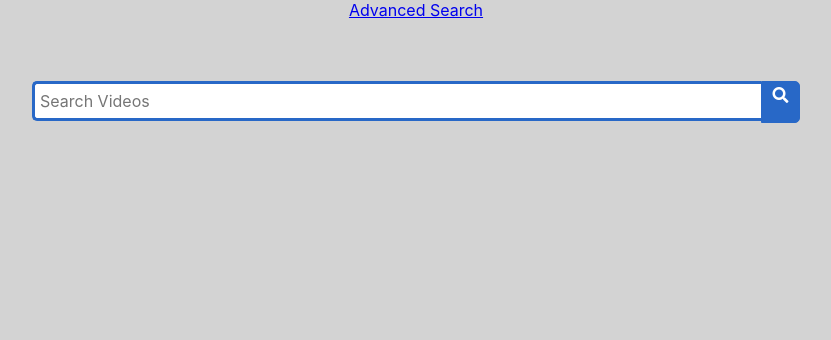
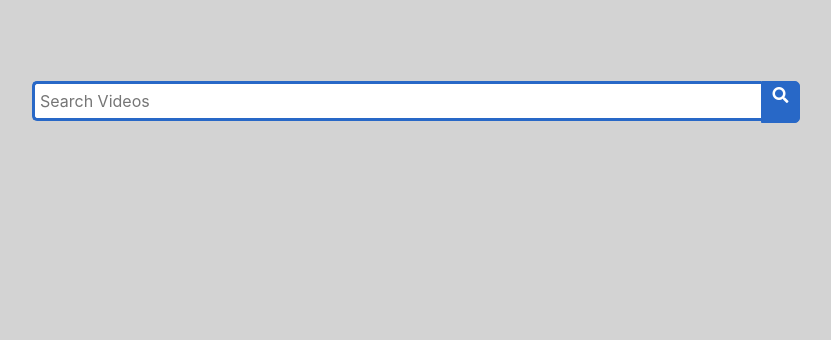
Before and after one commit to stevenanderson-git/BrainFilms, a Flask app: page / in a window 1280 px wide. Shown: the part 98-438 px from the top of the page, without its empty margins (224-1055 px from the left). Run offline with Flask 2, Linux system fonts and the light colour scheme; some libraries are stand-ins or nearby versions.

Commit message:
removed advanced search refrence from index

```diff
--- a/templates/index.html
+++ b/templates/index.html
@@ -11,33 +11,4 @@
 				</a>
 			 </div>
 		</div>
-		<div class = 'advanced-search-wrap'>
-			<a href="{{url_for('advanced_search')}}" class = 'advanced-button'>
-				<labe>Advanced Search</labe>
-			</a>
-		</div>
-		<!-- TODO: display filterable keyword selectors-->
-		<!-- Removed for testing-->
-		<!--<div class='selector-wraper'>
-			<label for ='selector categories'>Category</label>
-			<div class='selector categories'>
-				<select name='prime-categories' size = '6'>
-					{% for category in categories %}
-					<option name = '{{category}}'>{{category.name}}</option>
-					{% endfor %}
-				</select>
-			</div>
-			<br>
-			<label for = 'selector subcategories'>Subcategories</label>
-			<div class='selector subcategories'>
-				<select name='subcategories' size = '6'>
-					{% for category in subcategories %}
-					<option name = '{{category}}'>{{category.sub_name}}</option>
-					{% endfor %}
-				</select>
-			</div>
-			<div class='selector rating'>
-			</div>
-		</div>-->
-	</div>
 	{% endblock content %}
```
